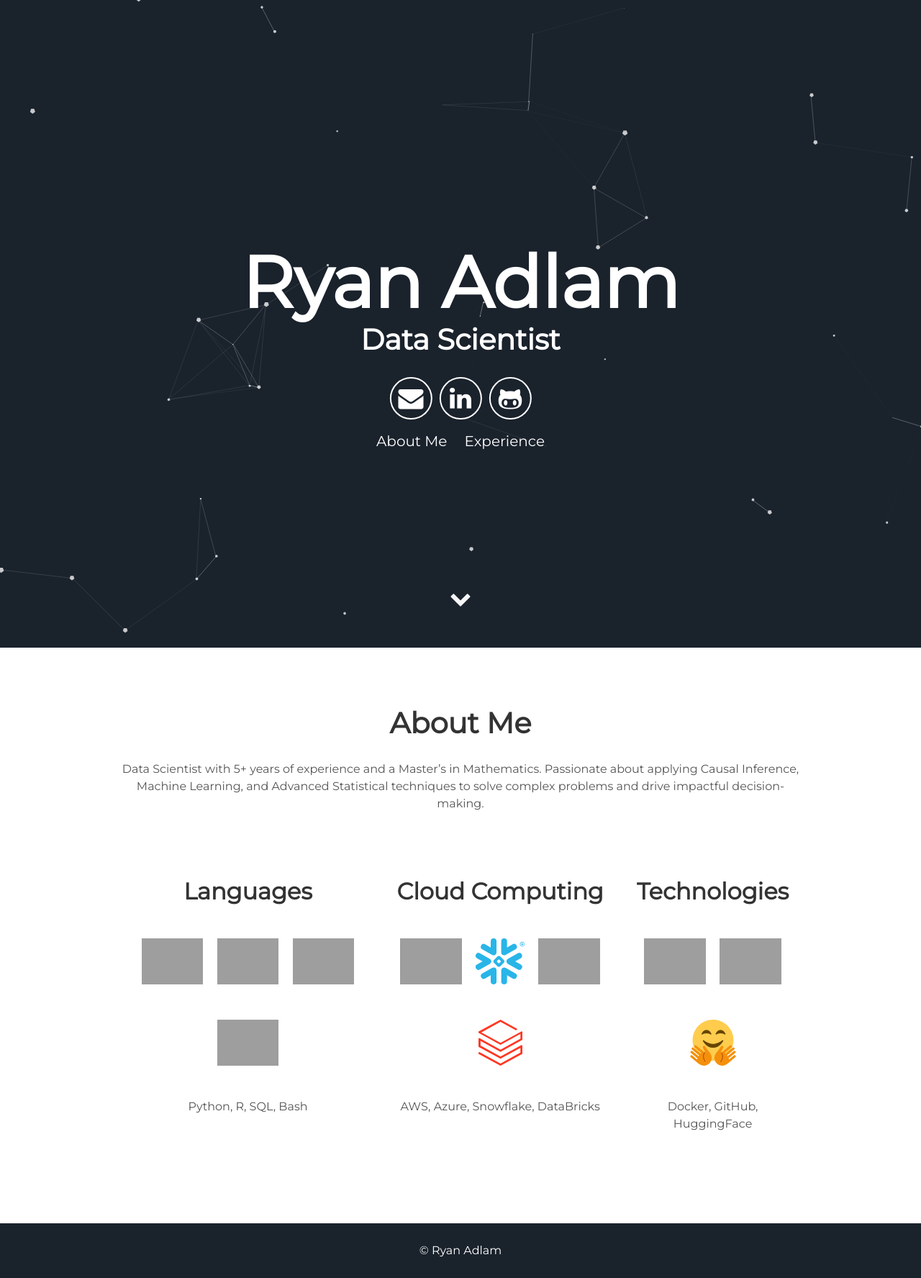
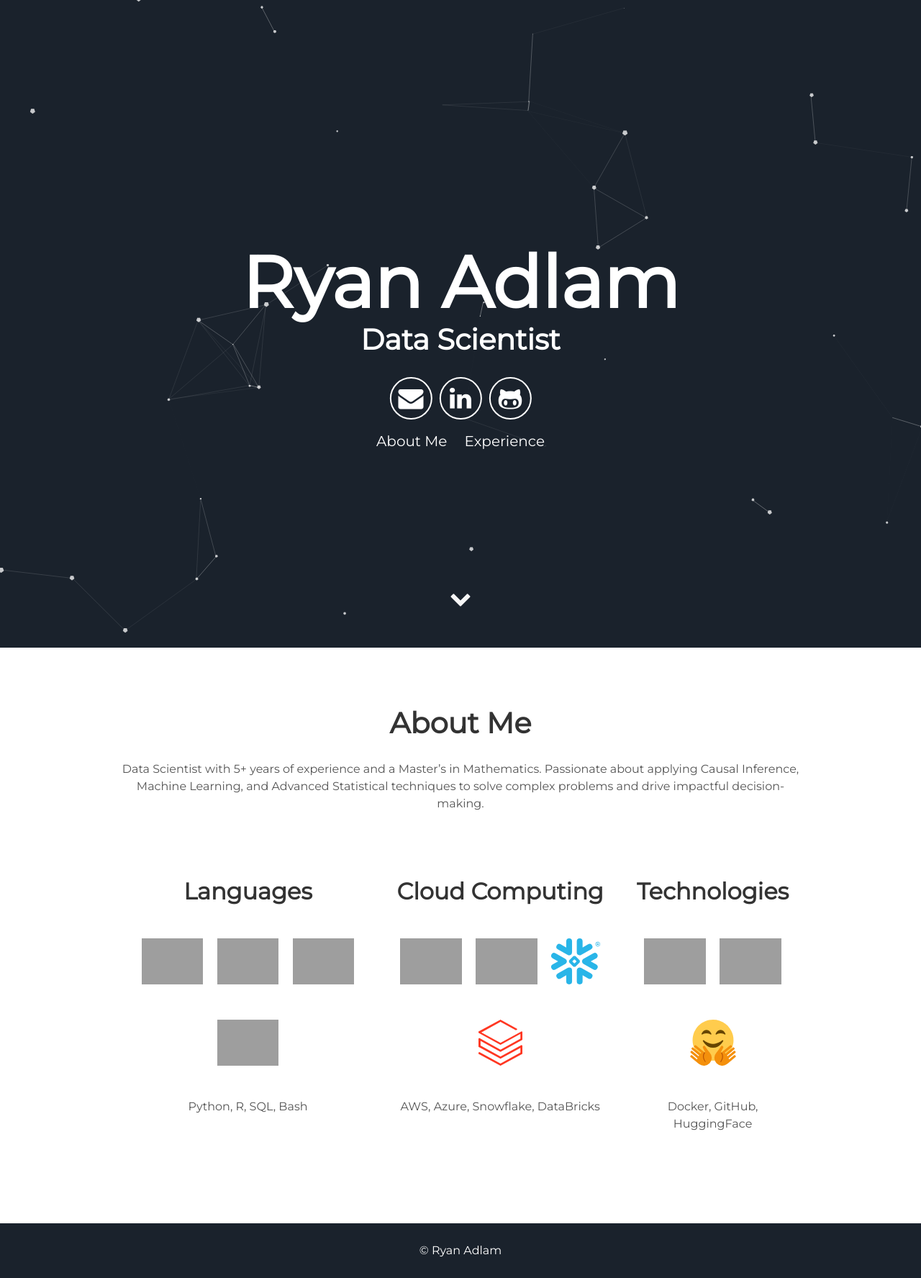
Before and after one commit to ryanadlam/ryanadlam.github.io, a Jekyll site: the page built from index.html, in a window 1280 px wide. Shown: the whole page at 72% size. Built offline with Jekyll 4.4.1, drawn with Linux system fonts in a browser that asks for light colours; grey boxes are pictures that could not be loaded.

Commit message:
Update about.html

```diff
--- a/_includes/about.html
+++ b/_includes/about.html
@@ -14,15 +14,15 @@
     <div class="tech">
       <h2>Cloud Computing</h2>
       <img height="64" width="auto" src="https://cdn.jsdelivr.net/gh/devicons/devicon@latest/icons/amazonwebservices/amazonwebservices-original-wordmark.svg" />
+      <img height="64" width="auto" src="https://cdn.jsdelivr.net/gh/devicons/devicon@latest/icons/azure/azure-original.svg" />
       <img height="64" width="auto" src="/icons/snowflake.svg" />
-      <img height="64" width="auto" src="https://cdn.jsdelivr.net/gh/devicons/devicon@latest/icons/azure/azure-original.svg" />
       <img height="64" width="auto" src="/icons/databricks.svg" />
       <p>AWS, Azure, Snowflake, DataBricks</p>
     </div>
     <div class="tech">
       <h2>Technologies</h2>
+      <img height="64" width="auto" src="https://cdn.jsdelivr.net/gh/devicons/devicon@latest/icons/docker/docker-original.svg" />
       <img height="64" width="auto" src="https://cdn.jsdelivr.net/gh/devicons/devicon@latest/icons/github/github-original.svg" />
-      <img height="64" width="auto" src="https://cdn.jsdelivr.net/gh/devicons/devicon@latest/icons/docker/docker-original.svg" />
       <img height="64" width="auto" src="/icons/huggingface.svg" >
       <p>Docker, GitHub, HuggingFace</p>
     </div>
```
